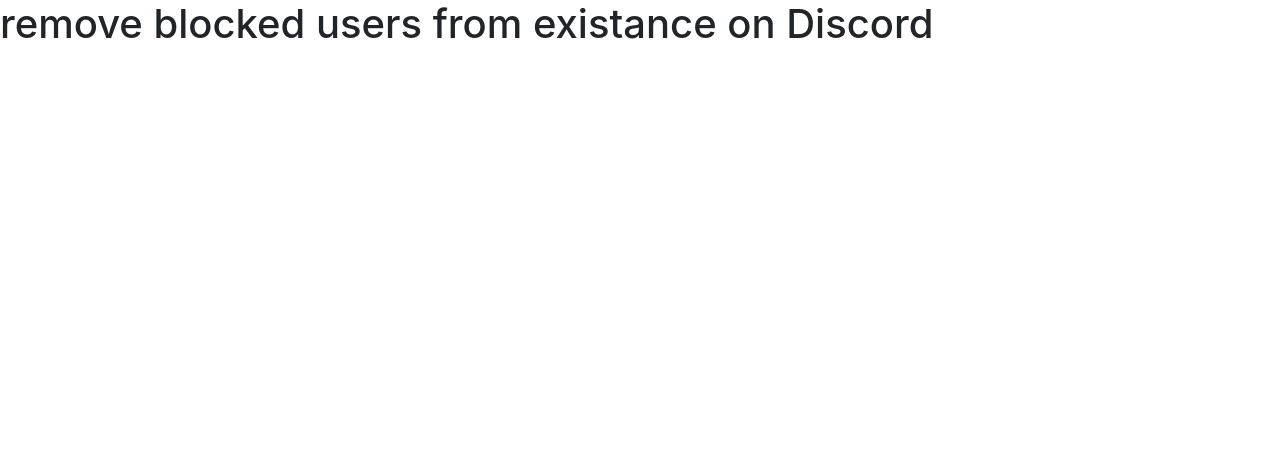
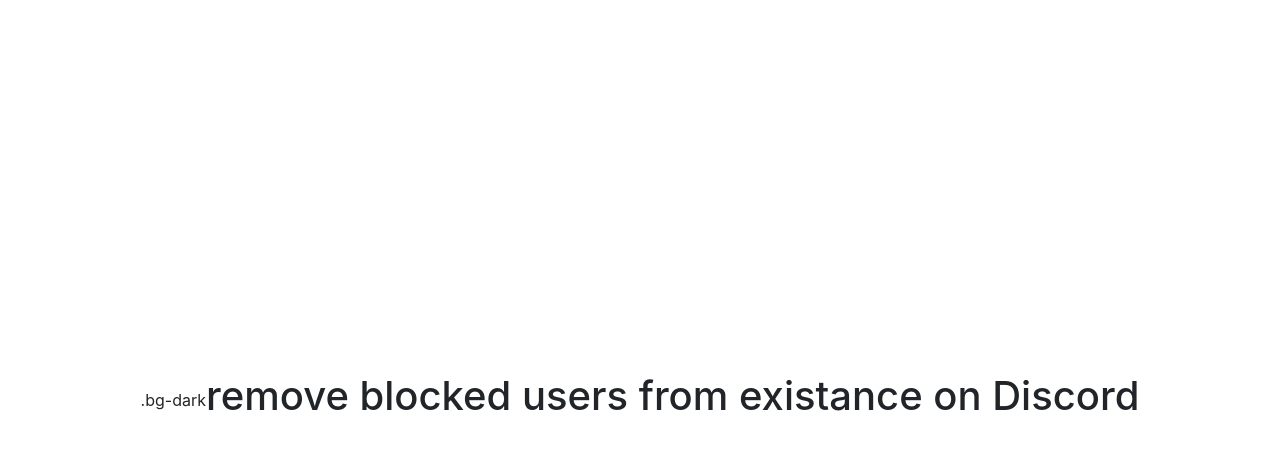
Before and after one commit to that-mint/that-mint.github.io, a plain HTML site: page discord/BlockingUsers.html in a window 1280 px wide. Drawn offline with nearby package versions, Linux system fonts and the light colour scheme.

```diff
--- a/discord/BlockingUsers.html
+++ b/discord/BlockingUsers.html
@@ -7,11 +7,15 @@
 
     <!-- Bootstrap CSS -->
     <link rel="stylesheet" href="https://stackpath.bootstrapcdn.com/bootstrap/4.1.3/css/bootstrap.min.css" integrity="sha384-MCw98/SFnGE8fJT3GXwEOngsV7Zt27NXFoaoApmYm81iuXoPkFOJwJ8ERdknLPMO" crossorigin="anonymous">
-
+    <link rel="stylesheet" type="text/css" href="./style.css"  />
     <title>Discord Docs:</title>
   </head>
   <body>
-    <h1>remove blocked users from existance on Discord</h1>
+    <div class="container">.bg-dark
+        <div>
+            <h1>remove blocked users from existance on Discord</h1>
+        </div>
+      </div>
 
     <!-- Optional JavaScript -->
     <!-- jQuery first, then Popper.js, then Bootstrap JS -->
--- /dev/null
+++ b/discord/style.css
@@ -0,0 +1,11 @@
+html,
+body {
+    height: 100%;
+}
+
+    .container {
+    height: 100%;
+    display: flex;
+    justify-content: center;
+    align-items: center;
+}
```
